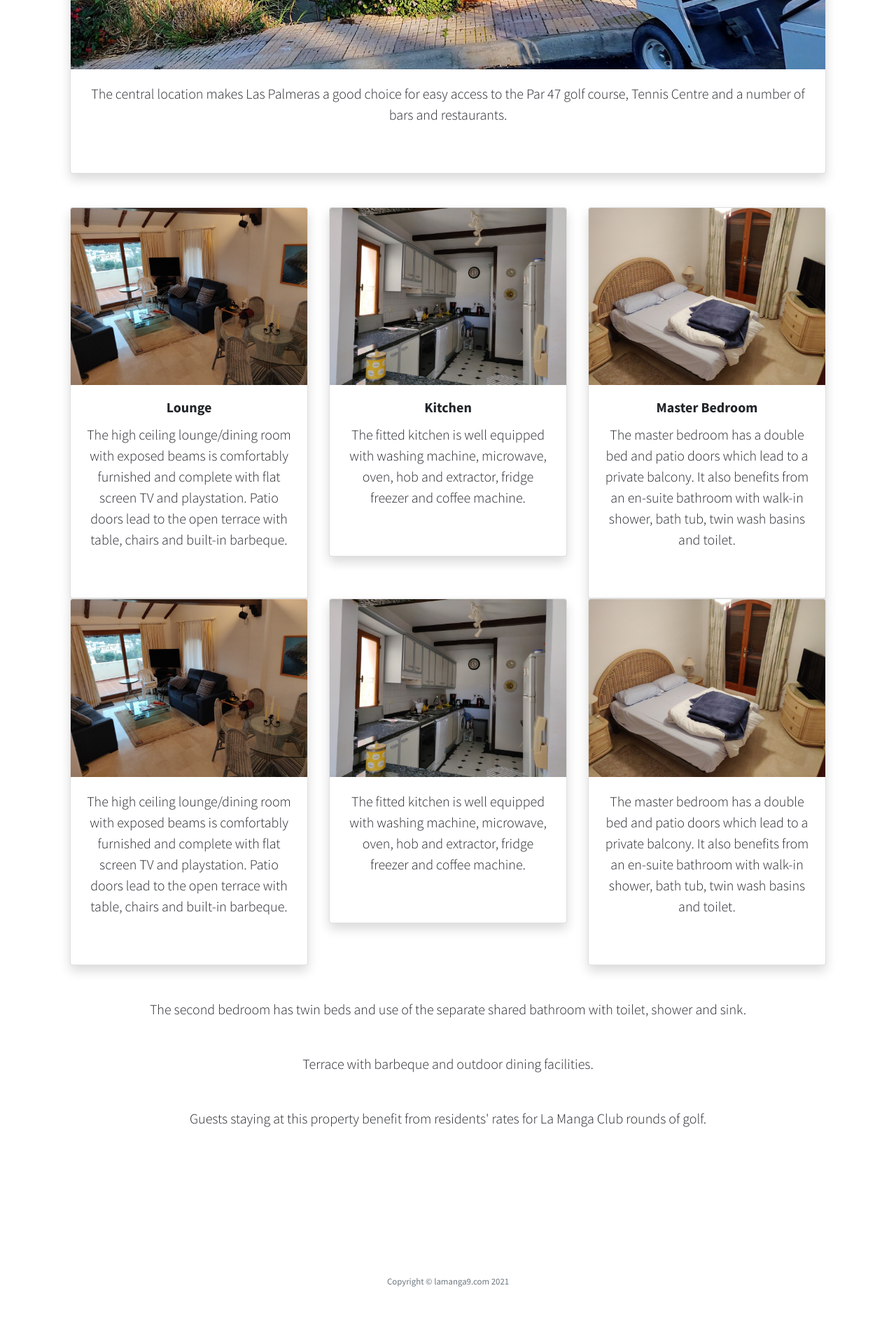
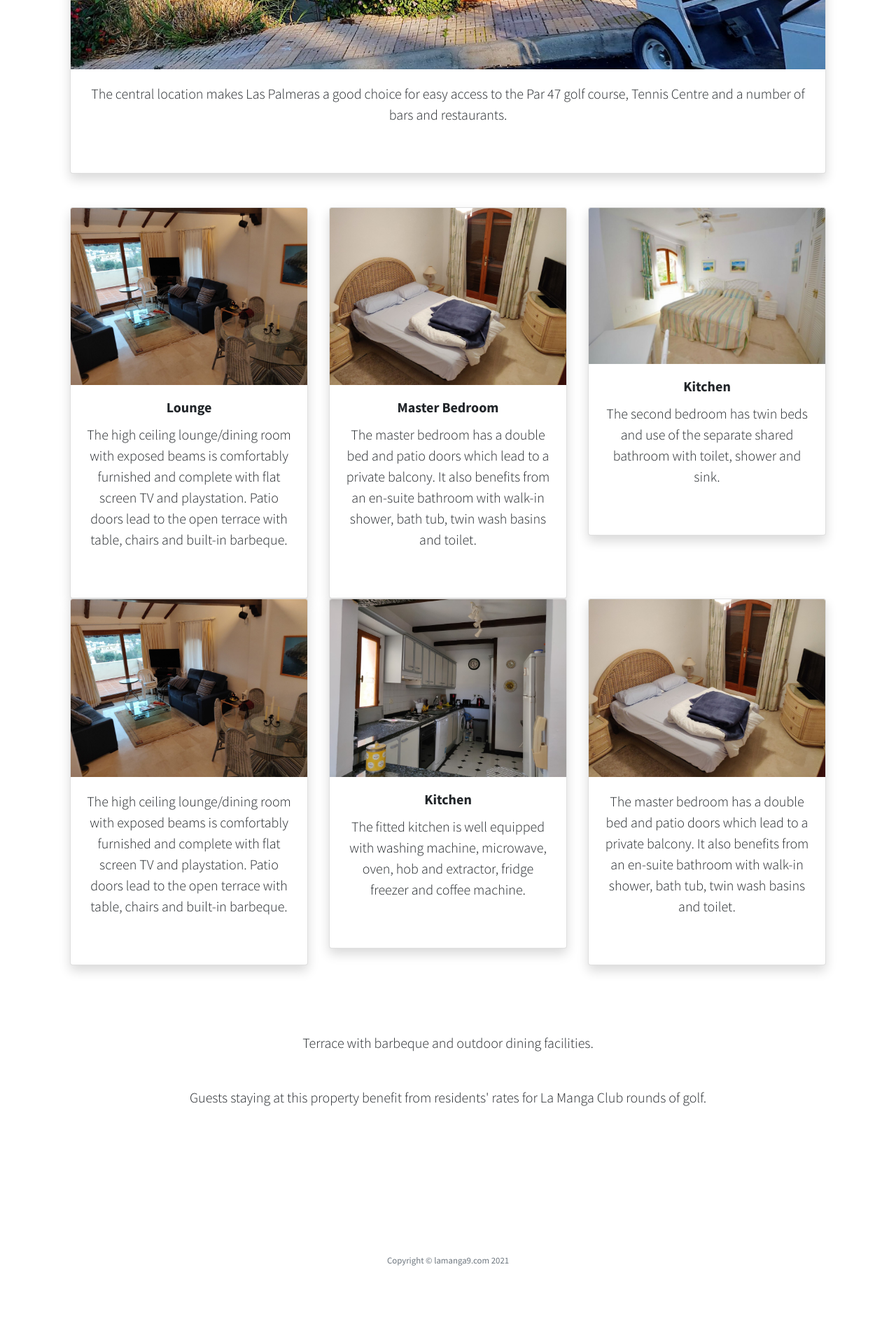
Before and after one commit to richsteer/richsteer.github.io, a Jekyll site: the page built from index.html, in a window 1280 px wide. Shown: the part 3050-4970 px from the top of the page at 70% size. Built offline with Jekyll 4.4.1, drawn with Linux system fonts in a browser that asks for light colours; after the commit the page ends 4940 px from its top, so only the background shows below that.

Commit message:
added new cards

```diff
--- a/index.html
+++ b/index.html
@@ -71,14 +71,12 @@ title: Las Palameras 9
                 <div class="col-lg-12 mx-auto">
                     <h1>Las Palmeras 9</h1>
 
-                    <!--{% include carousel.html height="50" unit="%" duration="10000" %}-->
                     <div class="col">
                         <div class="card shadow">
                             <img src="assets/img/la-manga-club-villa-las-palmeras-9.jpg" class="card-img-top" alt="..">
                             <div class="card-body">
                                 <!--<h5 class="card-title">Card title</h5>-->
                                 <p class="lead mb-5">The central location makes Las Palmeras a good choice for easy access to the  Par 47 golf course, Tennis Centre and a number of bars and restaurants.</p>
-                                <!--<a href="#" class="btn btn-primary">Go somewhere</a>-->
                             </div>
                         </div>
                     </div>
@@ -92,31 +90,38 @@ title: Las Palameras 9
                                     <div class="card-body">
                                         <h5 class="card-title">Lounge</h5>
                                         <p class="lead mb-5">The high ceiling lounge/dining room with exposed beams is comfortably furnished and complete with flat screen TV and playstation. Patio doors lead to the open terrace with table, chairs and built-in barbeque.</p>
-                                        <!--<a href="#" class="btn btn-primary">Go somewhere</a>-->
                                     </div>
                                 </div>
                             </div>
-                            <div class="col">
-                                <div class="card shadow">
-                                    <img src="assets/img/la-manga-club-villa-las-palmeras-9-kitchen.jpg" class="card-img-top" alt="..">
-                                    <div class="card-body">
-                                        <h5 class="card-title">Kitchen</h5>
-                                        <p class="lead mb-5">The fitted kitchen is well equipped with washing machine, microwave, oven, hob and extractor, fridge freezer and coffee machine.</p>
-                                        <!--<a href="#" class="btn btn-primary">Go somewhere</a>-->
-                                    </div>
-                                </div>
-                            </div>
+
+
                             <div class="col">
                                 <div class="card shadow">
                                     <img src="assets/img/la-manga-club-villa-las-palmeras-9-masterbedroom.jpg" class="card-img-top" alt="..">
                                     <div class="card-body">
                                         <h5 class="card-title">Master Bedroom</h5>
                                         <p class="lead mb-5">The master bedroom has a double bed and patio doors which lead to a private balcony. It also benefits from an en-suite  bathroom with walk-in shower, bath tub, twin wash basins and toilet.</p>
-                                        <!--<a href="#" class="btn btn-primary">Go somewhere</a>-->
                                     </div>
                                 </div>
                             </div>
+
+
+                            <!--second bedroom -->
+                            <div class="col">
+                                <div class="card shadow">
+                                    <img src="assets/img/la-manga-club-villa-las-palmeras-9-Bedroom-2.jpg" class="card-img-top" alt="..">
+                                    <div class="card-body">
+                                        <h5 class="card-title">Kitchen</h5>
+                                        <p class="lead mb-5">The second bedroom has twin beds and use of the separate shared bathroom with toilet, shower and sink.</p>
+                                    </div>
+                                </div>
+                            </div>
+
+
                         </div>
+
+                        <!-- second row of cards -->
+
                         <div class="row cols-sm g-3">
                             <div class="col">
                                 <div class="card shadow">
@@ -128,16 +133,19 @@ title: Las Palameras 9
                                     </div>
                                 </div>
                             </div>
+
+                            <!--Kitchen -->
                             <div class="col">
                                 <div class="card shadow">
                                     <img src="assets/img/la-manga-club-villa-las-palmeras-9-kitchen.jpg" class="card-img-top" alt="..">
                                     <div class="card-body">
-                                        <!--<h5 class="card-title">Card title</h5>-->
+                                        <h5 class="card-title">Kitchen</h5>
                                         <p class="lead mb-5">The fitted kitchen is well equipped with washing machine, microwave, oven, hob and extractor, fridge freezer and coffee machine.</p>
                                         <!--<a href="#" class="btn btn-primary">Go somewhere</a>-->
                                     </div>
                                 </div>
                             </div>
+
                             <div class="col">
                                 <div class="card shadow">
                                     <img src="assets/img/la-manga-club-villa-las-palmeras-9-masterbedroom.jpg" class="card-img-top" alt="..">
@@ -156,7 +164,6 @@ title: Las Palameras 9
 
 
                     <p class="lead mb-5">
-                        The second bedroom has twin beds and use of the separate shared bathroom with toilet, shower and sink.
                     </p>
                     <p class="lead mb-5">
                         Terrace with barbeque and outdoor dining facilities.
```
